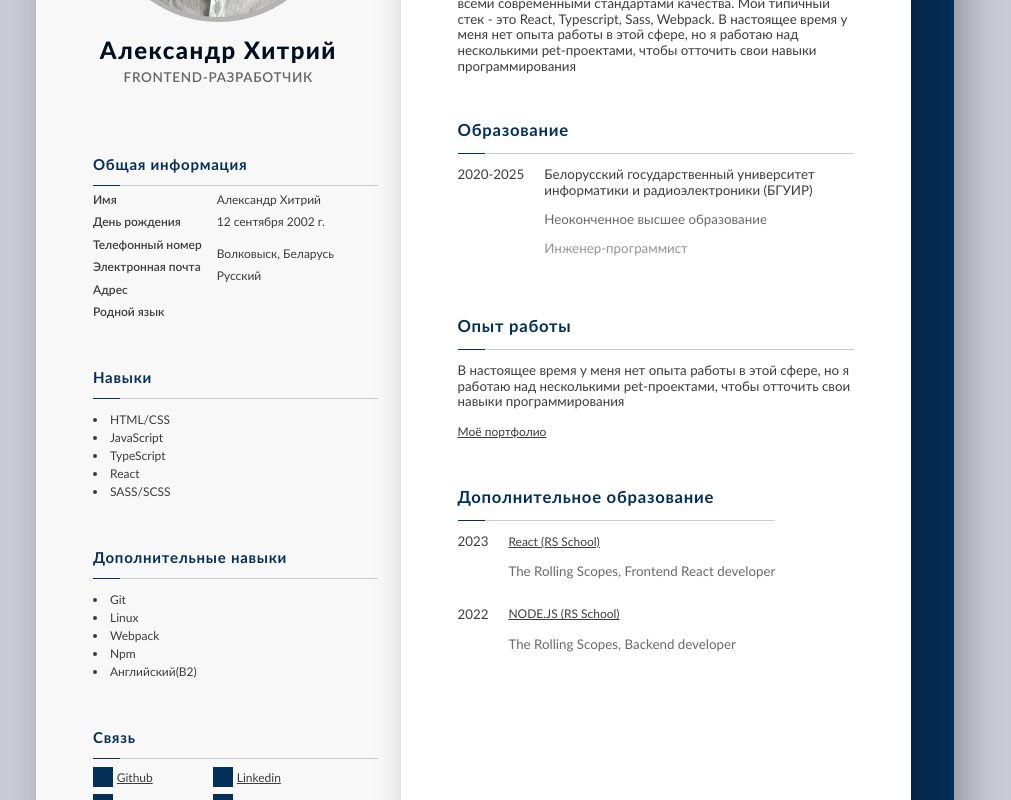
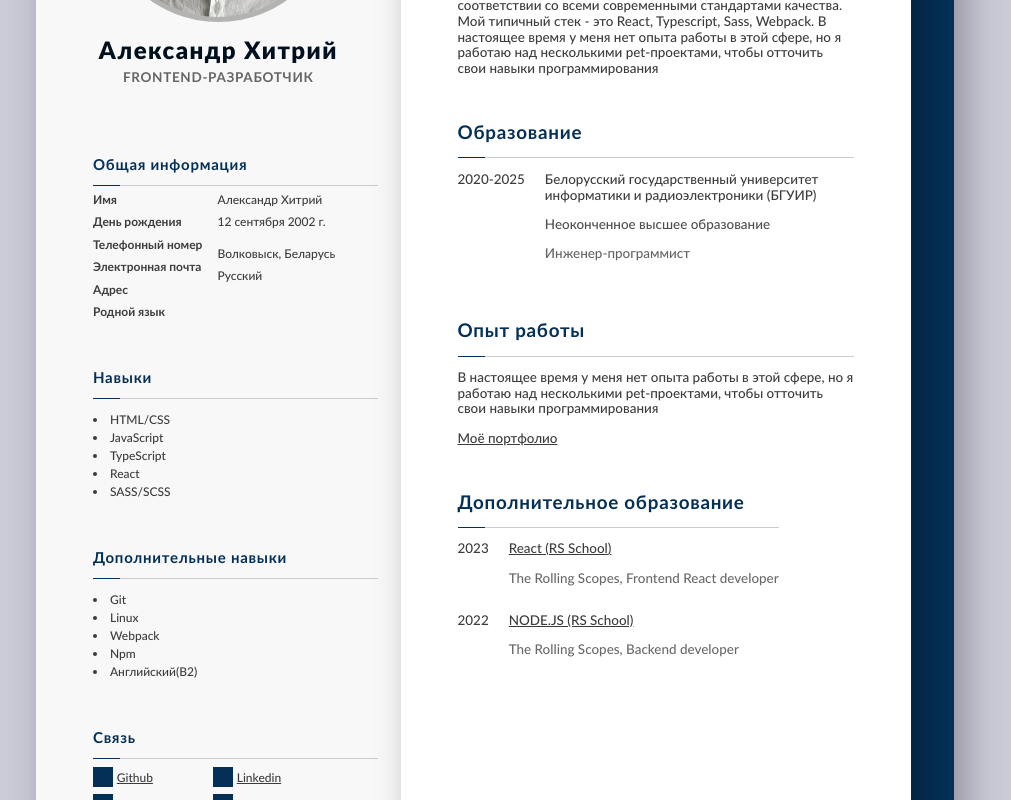
Before and after one commit to foxnorth228/foxnorth228, a React app: page / in a window 1280 px wide. Shown: the part 380-1180 px from the top of the page, without its empty margins (145-1156 px from the left). Built offline with nearby package versions, Linux system fonts and the light colour scheme; grey boxes are pictures that could not be loaded.

Commit message:
refactor: change font size to ems

```diff
--- a/src/components/about-block/about-block.scss
+++ b/src/components/about-block/about-block.scss
@@ -6,13 +6,11 @@
     margin-right: app.scale(38px);
     width: fit-content;
     color: #3C3C3C;
-    font-size: app.scale(8.894px);
-    font-family: inherit;
-    font-style: normal;
-    font-weight: 400;
+    font-size: 1.12em;
+    font-weight: app.scaleFontWeight(0);
     line-height: app.scale(10.451px);
 }
 
 .aboutBlock__title {
-    font-size: app.scale(11.117px);
+    font-size: 1.4em;
 }
--- a/src/components/add-education-block/add-education-block.scss
+++ b/src/components/add-education-block/add-education-block.scss
@@ -6,15 +6,13 @@
     margin-right: app.scale(38px);
     width: fit-content;
     color: #3C3C3C;
-    font-size: app.scale(8.894px);
-    font-family: inherit;
-    font-style: normal;
-    font-weight: 400;
+    font-size: 1.12em;
+    font-weight: app.scaleFontWeight(0);
     line-height: app.scale(10.451px);
 }
 
 .addEducBlock__title {
-    font-size: app.scale(11.117px);
+    font-size: 1.4em;
 }
 
 .addEducBlock__elem {
@@ -29,11 +27,6 @@
 .addEducBlock__link:visited {
     margin-top: app.scale(5px);
     color: #3C3C3C;
-    font-size: app.scale(8px);
-    font-family: inherit;
-    font-style: normal;
-    font-weight: 400;
-    line-height: app.scale(12px);
 }
 
 .addEducBlock__course {
--- a/src/components/authorFace/authorFace.scss
+++ b/src/components/authorFace/authorFace.scss
@@ -24,11 +24,8 @@
 
 .authorFace__name {
     color: #00101F;
-    text-align: center;
-    font-size: app.scale(16px);
-    font-family: inherit;
-    font-style: normal;
-    font-weight: 800;
+    font-size: 2em;
+    font-weight: app.scaleFontWeight(400);
     line-height: app.scale(12px);
     letter-spacing: 1.44px;
     margin-top: app.scale(13px);
@@ -39,11 +36,10 @@
     margin-top: app.scale(6px);
     margin-bottom: 0;
     color: #656565;
-    text-align: center;
-    font-size: app.scale(9px);
+    font-size: 1.125em;
     font-family: inherit;
     font-style: normal;
-    font-weight: 600;
+    font-weight: app.scaleFontWeight(200);
     line-height: app.scale(12.435px);
     letter-spacing: app.scale(0.45px);
     text-transform: uppercase;
--- a/src/components/aux-skills-block/aux-skills-block.scss
+++ b/src/components/aux-skills-block/aux-skills-block.scss
@@ -3,15 +3,13 @@
     margin-top: app.scale(33px);
     margin-left: app.scale(38px);
     color: #3C3C3C;
-    font-size: app.scale(8px);
-    font-family: inherit;
-    font-style: normal;
-    font-weight: 400;
+    font-size: 1em;
+    font-weight: app.scaleFontWeight(0);
     line-height: app.scale(12px);
 }
 
 .auxSkillsBlock__title {
-    font-size: app.scale(10px);
+    font-size: 1.25em;
 }
 
 .auxSkillsBlock__list {
--- a/src/components/basic-info-block/basic-info-block.scss
+++ b/src/components/basic-info-block/basic-info-block.scss
@@ -1,26 +1,24 @@
 @use '@pages/app.scss' as app;
 
-.basicInfo__block {
-    margin-left: calc(38px * var(--scale));
+.basicInfoBlock {
+    margin-left: app.scale(38px);
 }
 
-.basicInfo__title {
-    font-size: app.scale(10px);
+.basicInfoBlock__title {
+    font-size: 1.25em;
 }
 
-.basicInfo__columns {
+.basicInfoBlock__columns {
     display: flex;
 }
 
-.basicInfo__column {
+.basicInfoBlock__column {
     display: flex;
     flex-direction: column;
     align-items: flex-start;
     color: #3C3C3C;
-    font-size: app.scale(8px);
-    font-family: inherit;
-    font-style: normal;
-    font-weight: 600;
+    font-size: 1em;
+    font-weight: app.scaleFontWeight(200);
     line-height: app.scale(12px);
     & p {
         margin-top: app.scale(3px);
@@ -28,7 +26,7 @@
     }
 }
 
-.basicInfo__column_values {
-    font-weight: 400;
+.basicInfoBlock__column_values {
+    font-weight: app.scaleFontWeight(0);
     margin-left: app.scale(10px);
 }
--- a/src/components/basic-info-block/basic-info-block.tsx
+++ b/src/components/basic-info-block/basic-info-block.tsx
@@ -8,11 +8,11 @@ const BasicInfoBlock = () => {
   return (
     <InfoBlock
       title={locale.titleBasicInfo}
-      titleSize="basicInfo__title"
-      className="basicInfo__block"
+      titleSize="basicInfoBlock__title"
+      className="basicInfoBlock"
     >
-      <div className="basicInfo__columns">
-        <div className="basicInfo__column basicInfo__column_titles">
+      <div className="basicInfoBlock__columns">
+        <div className="basicInfoBlock__column basicInfoBlock__column_titles">
           <p>{locale.titleName}</p>
           <p>{locale.titleBirthday}</p>
           <p>{locale.titlePhone}</p>
@@ -20,7 +20,7 @@ const BasicInfoBlock = () => {
           <p>{locale.titleAddress}</p>
           <p>{locale.titleNativeLang}</p>
         </div>
-        <div className="basicInfo__column basicInfo__column_values">
+        <div className="basicInfoBlock__column basicInfoBlock__column_values">
           <p>{locale.name}</p>
           <p>{locale.birthday}</p>
           <p>{process.env.PHONE}</p>
--- a/src/components/contacts-block/contacts-block.scss
+++ b/src/components/contacts-block/contacts-block.scss
@@ -4,15 +4,13 @@
     margin-top: app.scale(33px);
     margin-left: app.scale(38px);
     color: #3C3C3C;
-    font-size: app.scale(8px);
-    font-family: inherit;
-    font-style: normal;
-    font-weight: 400;
+    font-size: 1em;
+    font-weight: app.scaleFontWeight(0);
     line-height: app.scale(12px);
 }
 
 .contactsBlock__title {
-    font-size: app.scale(10px);
+    font-size: 1.25em;
 }
 
 .contactsBlock__elems {
@@ -26,11 +24,6 @@
 .contactsBlock__link:visited {
     margin-top: app.scale(5px);
     color: #3C3C3C;
-    font-size: app.scale(8px);
-    font-family: inherit;
-    font-style: normal;
-    font-weight: 400;
-    line-height: app.scale(12px);
 }
 
 .contactsBlock__elemContent {
--- a/src/components/education-block/education-block.scss
+++ b/src/components/education-block/education-block.scss
@@ -6,15 +6,15 @@
     margin-right: app.scale(38px);
     width: fit-content;
     color: #3C3C3C;
-    font-size: app.scale(8.894px);
+    font-size: 1.12em;
     font-family: inherit;
     font-style: normal;
-    font-weight: 400;
+    font-weight: app.scaleFontWeight(0);
     line-height: app.scale(10.451px);
 }
 
 .educationBlock__title {
-    font-size: app.scale(11.117px);
+    font-size: 1.4em;
 }
 
 .educationBlock__elem {
@@ -29,9 +29,9 @@
 }
 
 .educationBlock__educType {
-    color: #696969;
+    color: #4d4d4d;
 }
 
 .educationBlock__spec {
-    color: #949494;
+    color: #636363;
 }
--- a/src/components/experience-block/experience-block.scss
+++ b/src/components/experience-block/experience-block.scss
@@ -6,15 +6,13 @@
     margin-right: app.scale(38px);
     width: fit-content;
     color: #3C3C3C;
-    font-size: app.scale(8.894px);
-    font-family: inherit;
-    font-style: normal;
-    font-weight: 400;
+    font-size: 1.12em;
+    font-weight: app.scaleFontWeight(0);
     line-height: app.scale(10.451px);
 }
 
 .experienceBlock__title {
-    font-size: app.scale(11.117px);
+    font-size: 1.4em;
 }
 
 .experienceBlock__link,
@@ -22,9 +20,4 @@
 .experienceBlock__link:visited {
     margin-top: app.scale(5px);
     color: #3C3C3C;
-    font-size: app.scale(8px);
-    font-family: inherit;
-    font-style: normal;
-    font-weight: 400;
-    line-height: app.scale(12px);
 }
--- a/src/components/skills-block/skills-block.scss
+++ b/src/components/skills-block/skills-block.scss
@@ -3,15 +3,13 @@
     margin-top: app.scale(33px);
     margin-left: app.scale(38px);
     color: #3C3C3C;
-    font-size: app.scale(8px);
-    font-family: inherit;
-    font-style: normal;
-    font-weight: 400;
+    font-size: 1em;
+    font-weight: app.scaleFontWeight(0);
     line-height: app.scale(12px);
 }
 
 .skillsBlock__title {
-    font-size: app.scale(10px);
+    font-size: 1.25em;
 }
 
 .skillsBlock__list {
--- a/src/pages/app.scss
+++ b/src/pages/app.scss
@@ -4,6 +4,10 @@
     font-family: Poppins;
     src: url('@assets/fonts/Poppins.otf');
     font-display: swap;
+}
+
+@function scaleFontWeight($size) {
+    @return calc(var(--font-size) + $size);
 }
 
 @function scale($size) {
@@ -37,6 +41,7 @@ body {
     margin: 100px auto 80px auto;
     background-color: #F8F8F8;
     box-shadow: 11px 12px 32px 3px rgba(0, 0, 0, 0.25);
+    font-size: calc(8px * var(--scale));
 }
 
 .wrapper_en {
```
